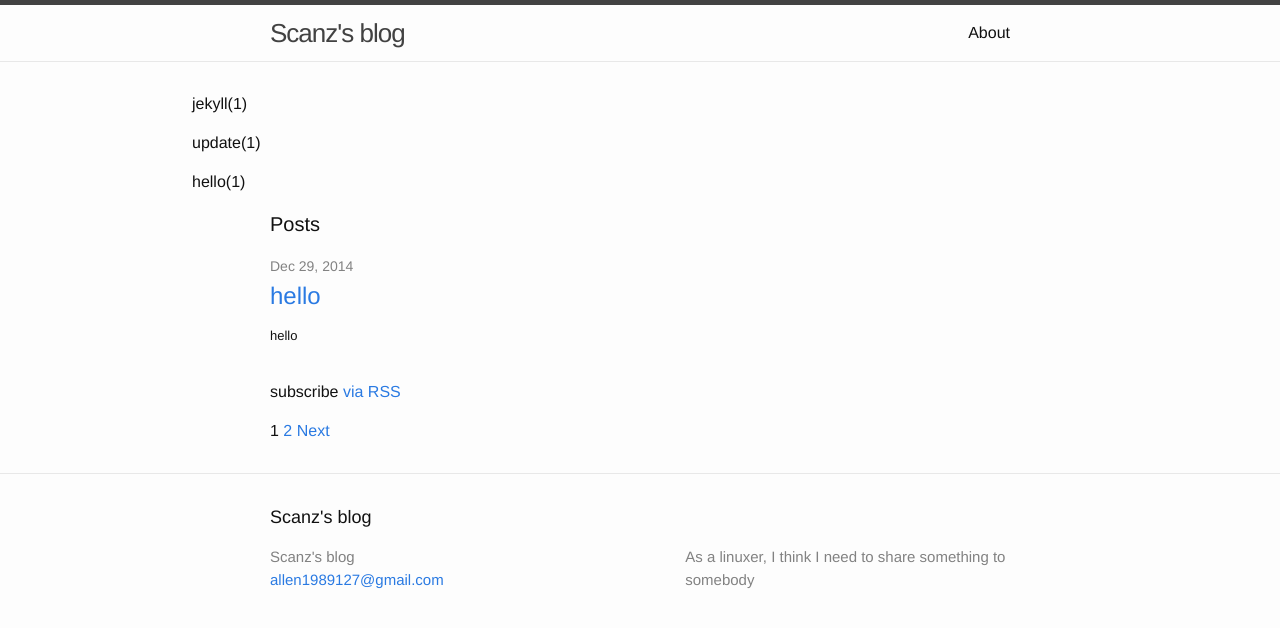
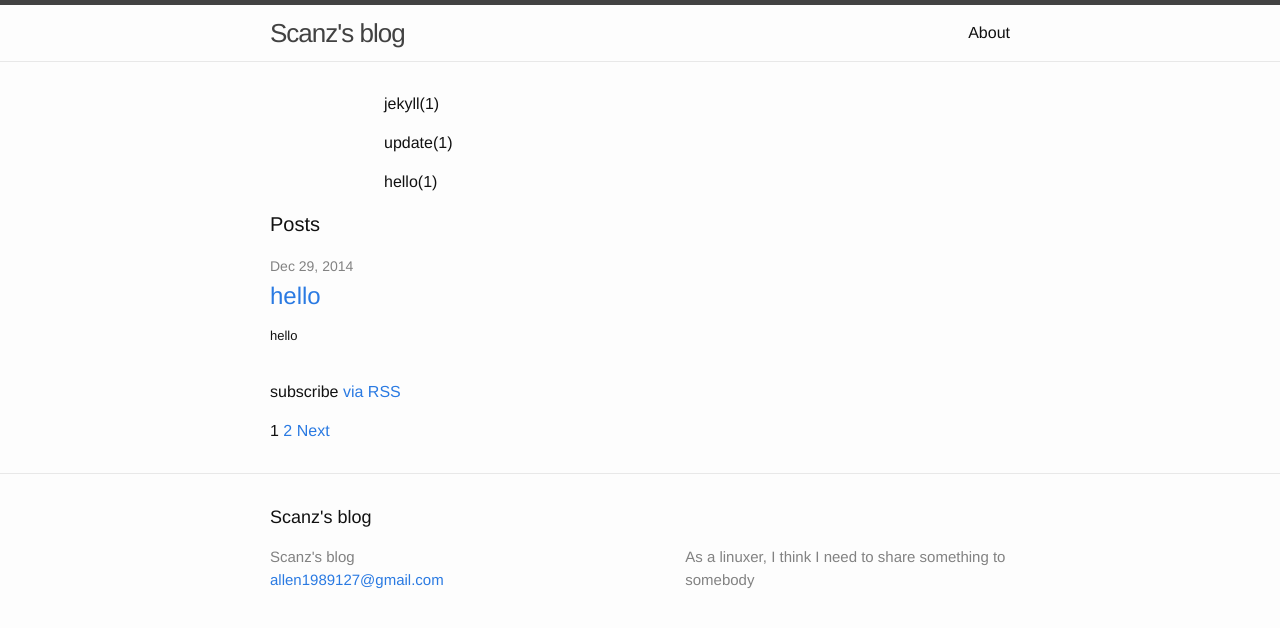
Before and after one commit to allen1989127/blog, a Jekyll site: the page built from index.html, in a window 1280 px wide. Shown: the top 628 px of the page. Built offline with Jekyll 4.4.1, drawn with Linux system fonts in a browser that asks for light colours; the list of posts is cut into pages by our own code.

```diff
--- a/_sass/_layout.scss
+++ b/_sass/_layout.scss
@@ -166,7 +166,7 @@
 }
 
 .page-list {
-    margin:auto;
+    margin-left:auto;
     width:70%;
 }
 
```
